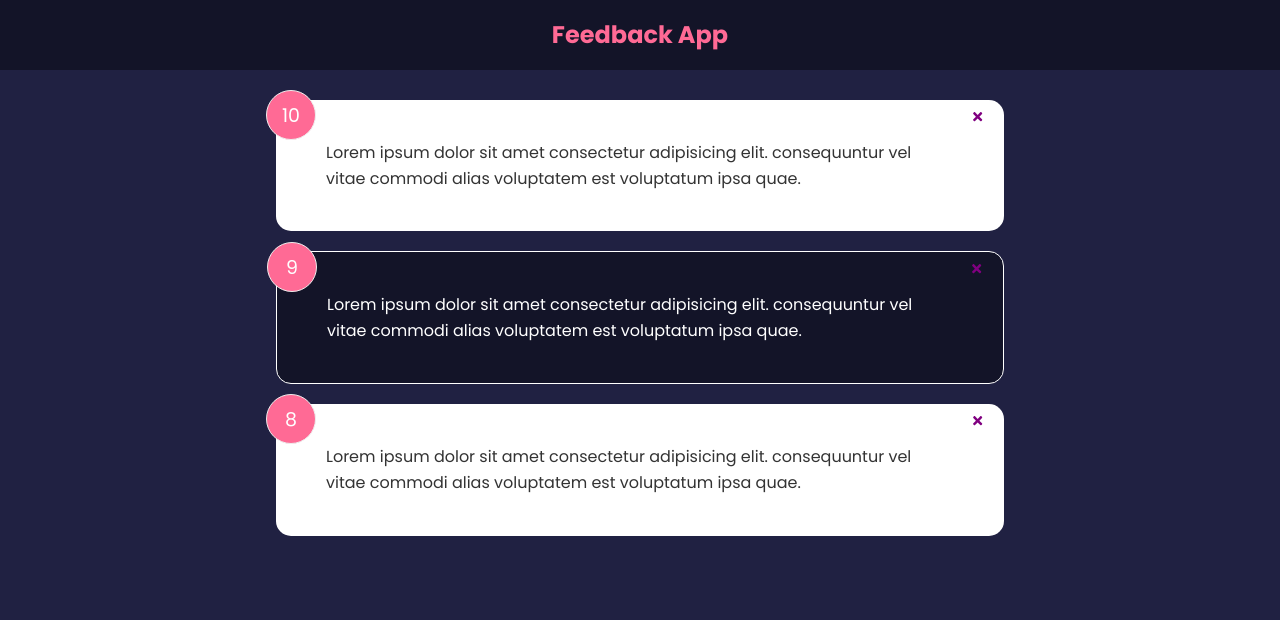
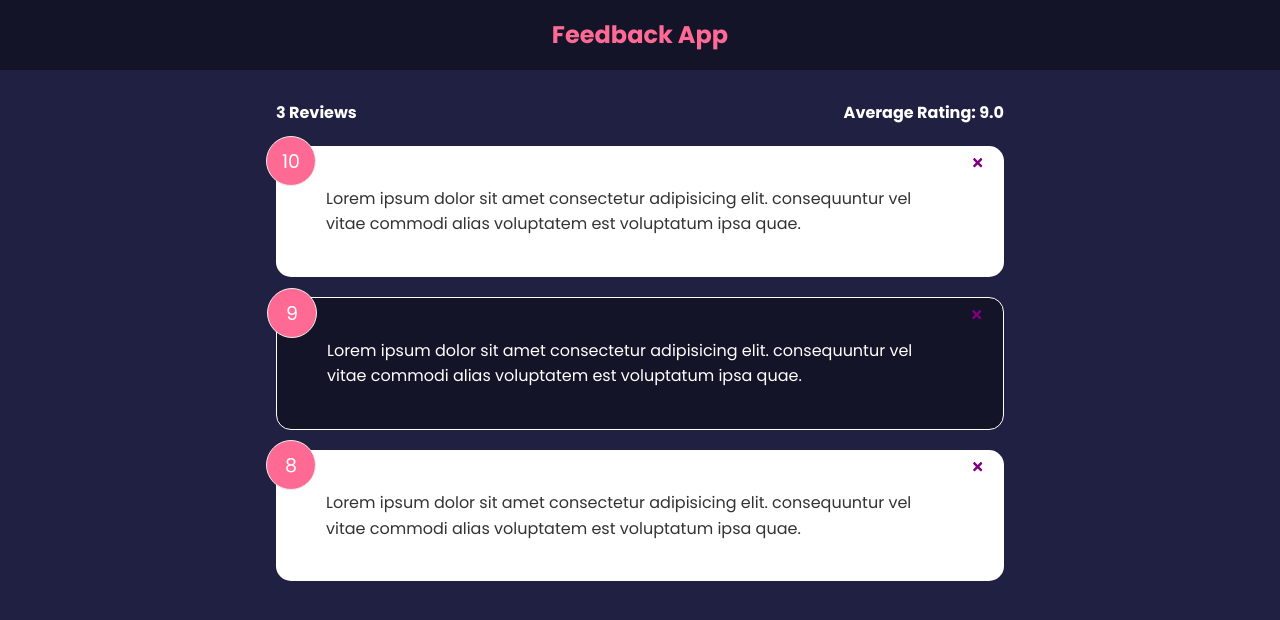
Before and after one commit to stone-com/feedback-app-react, a React (Create React App) app: page / in a window 1280 px wide. Shown: the top 620 px of the page. Built offline with nearby package versions, Linux system fonts and the light colour scheme.

Commit message:
Delete button and Feedback stats component done

```diff
--- a/src/App.js
+++ b/src/App.js
@@ -2,17 +2,22 @@
 import Header from './components/Header';
 import FeedbackData from './data/feedbackData';
 import FeedbackList from './components/FeedbackList';
+import FeedbackStats from './components/FeedbackStats';
 
 const App = () => {
   const [feedback, setFeedback] = useState(FeedbackData);
 
   const deleteFeedback = (id) => {
-    console.log('App', id);
+    // Alert/ask user to confirm before deleting the feedback
+    if (window.confirm('Are you sure you want to delete??')) {
+      setFeedback(feedback.filter((item) => item.id !== id));
+    }
   };
   return (
     <>
       <Header />
       <div className='container'>
+        <FeedbackStats feedback={feedback} />
         <FeedbackList feedback={feedback} handleDelete={deleteFeedback} />
       </div>
     </>
--- /dev/null
+++ b/src/components/FeedbackStats.jsx
@@ -0,0 +1,23 @@
+import { PropTypes } from 'prop-types';
+const FeedbackStats = ({ feedback }) => {
+  // Calculate average rating
+  let average =
+    feedback.reduce((acc, cur) => {
+      return acc + cur.rating;
+    }, 0) / feedback.length;
+  // use toFixed to only allow average to go to one decimal length
+  average = average.toFixed(1);
+
+  return (
+    <div className='feedback-stats'>
+      <h4>{feedback.length} Reviews</h4>
+      <h4>Average Rating: {isNaN(average) ? 0 : average}</h4>
+    </div>
+  );
+};
+
+// adding PropTypes
+FeedbackStats.propTypes = {
+  feedback: PropTypes.array.isRequired,
+};
+export default FeedbackStats;
```
